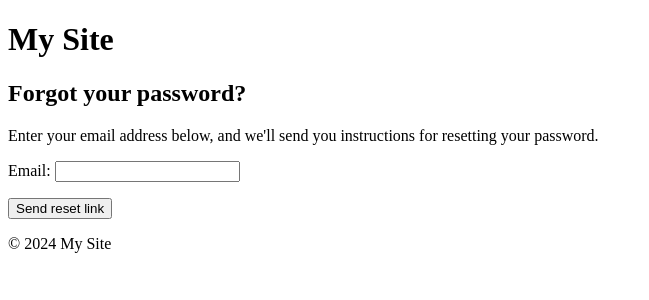
After one commit to doudouu0504/18th-Trico, a Django app: page /users/password_reset/ in a window 1280 px wide. The commit adds this page. Shown: the top 300 px of the page, without its empty margins (0-649 px from the left). Run offline with Django 5.2, Linux system fonts and the light colour scheme.

Commit message:
feat: Add function of forgot password

```diff
--- a/core/urls.py
+++ b/core/urls.py
@@ -7,7 +7,7 @@ from django.conf import settings
 urlpatterns = [
     path("admin/", admin.site.urls),
     path("", include("pages.urls")),
-    path("users/", include("users.urls")),
+    path("users/", include("users.urls", namespace="users")),
     path("accounts/", include("allauth.urls")),
     path("order/", include("order.urls")),
 ]
--- a/pyproject.toml
+++ b/pyproject.toml
@@ -15,6 +15,7 @@ pillow = "^11.0.0"
 boto3 = "^1.35.81"
 django-storages = "^1.14.4"
 python-dotenv = "^1.0.1"
+django-simple-captcha = "^0.6.0"
 
 
 [build-system]
--- /dev/null
+++ b/users/templates/users/base.html
@@ -0,0 +1,17 @@
+<!DOCTYPE html>
+<html lang="en">
+  <head>
+    <meta charset="UTF-8" />
+    <meta name="viewport" content="width=device-width, initial-scale=1.0" />
+    <title>{% block title %}My Site{% endblock %}</title>
+  </head>
+  <body>
+    <header>
+      <h1>My Site</h1>
+    </header>
+    <main>{% block content %} {% endblock %}</main>
+    <footer>
+      <p>&copy; 2024 My Site</p>
+    </footer>
+  </body>
+</html>
--- a/users/templates/users/login.html
+++ b/users/templates/users/login.html
@@ -45,15 +45,13 @@
               class="block font-medium text-gray-900 text-sm/6"
               >使用者密碼：</label
             >
-            {% comment %}
             <div class="text-sm">
               <a
-                href="#"
+                href="{%url 'users:password_reset'%}"
                 class="font-semibold text-indigo-600 hover:text-indigo-500"
                 >忘記密碼</a
               >
             </div>
-            {% endcomment %}
           </div>
           <div class="mt-2">
             <input
--- /dev/null
+++ b/users/templates/users/password_reset.html
@@ -0,0 +1,11 @@
+{% extends "users/base.html" %} {% block content %}
+<h2>Forgot your password?</h2>
+<p>
+  Enter your email address below, and we'll send you instructions for resetting
+  your password.
+</p>
+<form method="post">
+  {% csrf_token %} {{ form.as_p }}
+  <button type="submit">Send reset link</button>
+</form>
+{% endblock %}
--- /dev/null
+++ b/users/templates/users/password_reset_form.html
@@ -0,0 +1,5 @@
+<h2>Reset Password</h2>
+<form method="post">
+  {% csrf_token %} {{ form.as_p }}
+  <button type="submit">Reset my password</button>
+</form>
--- a/users/urls.py
+++ b/users/urls.py
@@ -1,5 +1,8 @@
 from django.urls import path
 from .views import register, login, logout, profile, switch_client, switch_freelancer
+from django.contrib.auth import views as auth_views
+from django.urls import reverse_lazy
+from django.conf import settings
 
 app_name = "users"
 
@@ -10,4 +13,40 @@ urlpatterns = [
     path("profile/", profile, name="profile"),
     path("switch_client/", switch_client, name="switch_client"),
     path("switch_freelancer/", switch_freelancer, name="switch_freelancer"),
+    # 忘記密碼相關的路由
+    path(
+        "password_reset/",
+        auth_views.PasswordResetView.as_view(
+            template_name="users/password_reset.html",
+            email_template_name="users/password_reset_email.html",
+            success_url="/users/password_reset_done/",
+            extra_context={
+                "protocol": settings.PROTOCOL,
+                "domain": settings.DEFAULT_DOMAIN,
+            },
+        ),
+        name="password_reset",
+    ),
+    path(
+        "password_reset_done/",
+        auth_views.PasswordResetDoneView.as_view(
+            template_name="users/password_reset_done.html"
+        ),
+        name="password_reset_done",
+    ),
+    path(
+        "reset/<uidb64>/<token>/",
+        auth_views.PasswordResetConfirmView.as_view(
+            template_name="users/password_reset_confirm.html",
+            success_url="/users/reset_done/",
+        ),
+        name="password_reset_confirm",
+    ),
+    path(
+        "reset_done/",
+        auth_views.PasswordResetCompleteView.as_view(
+            template_name="users/password_reset_complete.html"
+        ),
+        name="password_reset_complete",
+    ),
 ]
```
Also changed, not shown: core/settings.py (+14 -1 lines), users/templates/users/password_reset_complete.html (added, +13 -0 lines), users/templates/users/password_reset_confirm.html (added, +7 -0 lines), users/templates/users/password_reset_done.html (added, +7 -0 lines), users/templates/users/password_reset_email.html (added, +9 -0 lines), users/views.py (+5 -5 lines), users/forms.py (line endings or trailing spaces), 1 other file.
